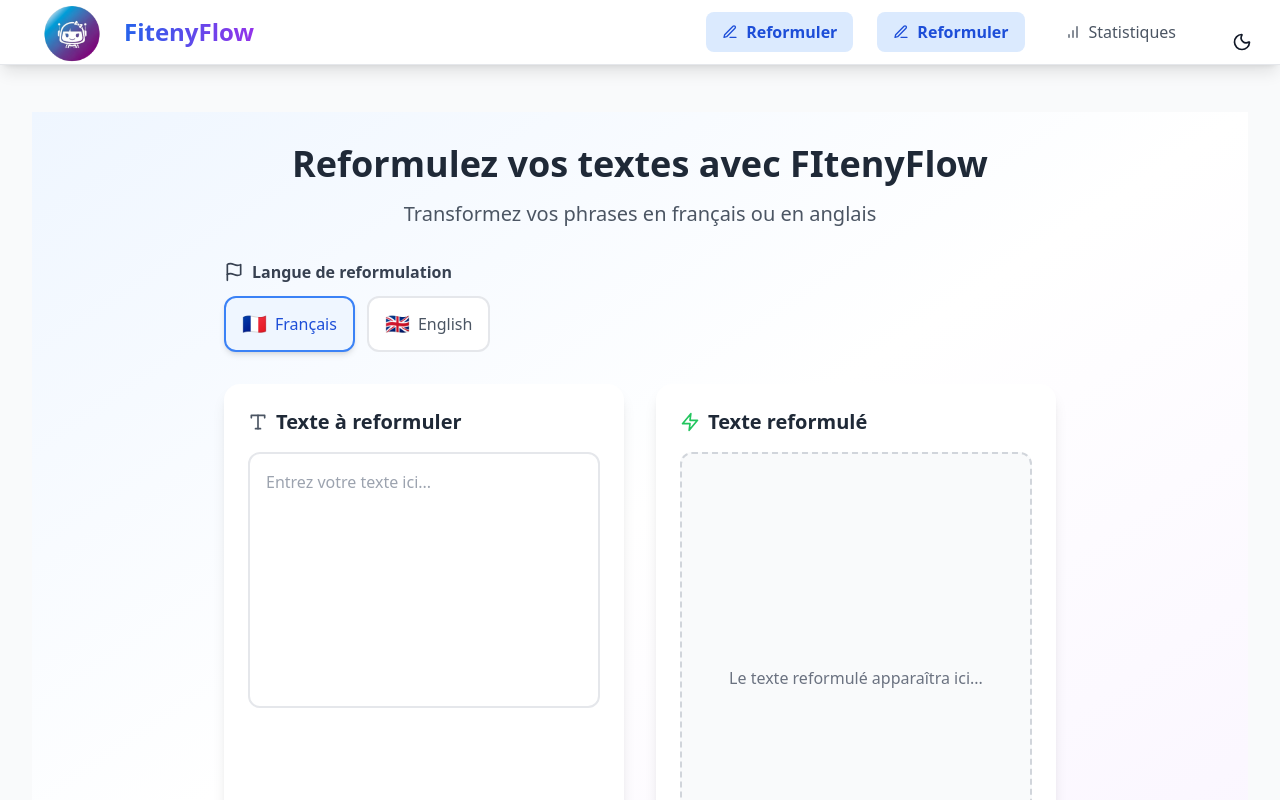
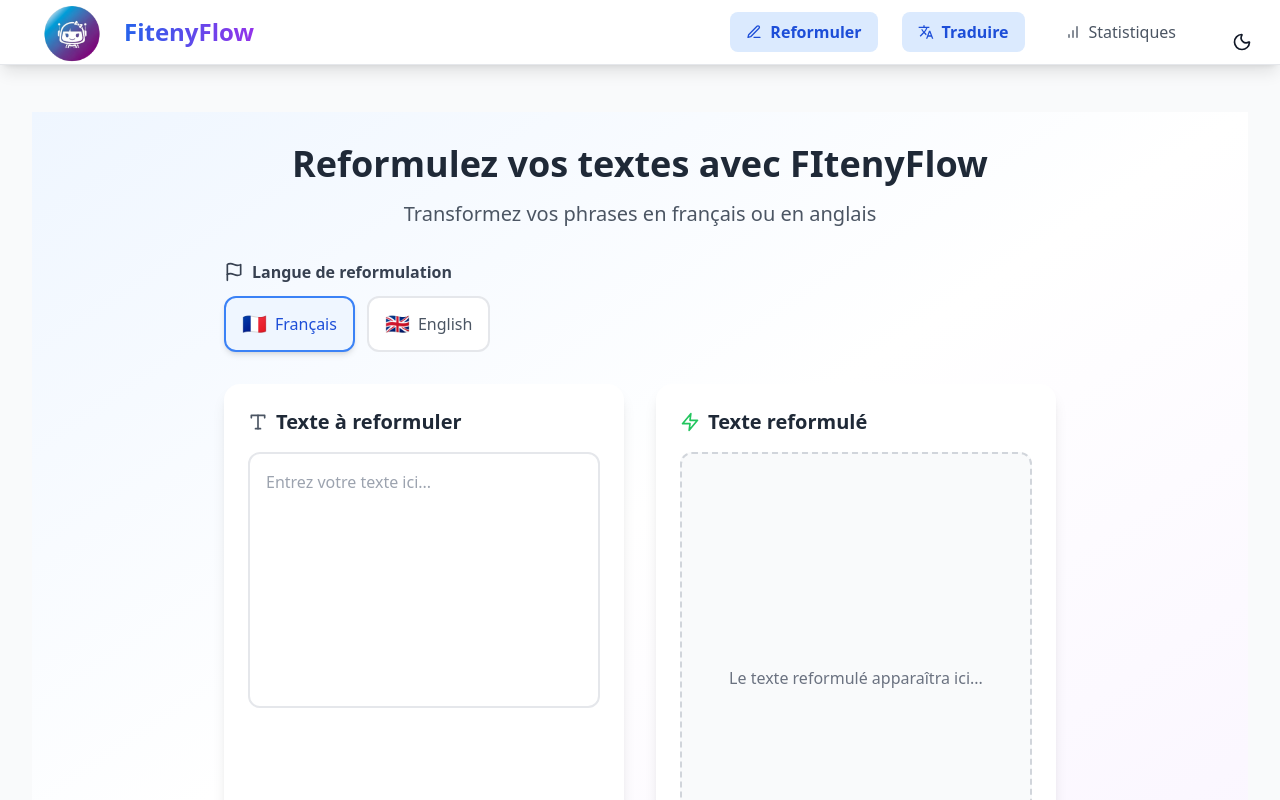
Before and after one commit to arimisarn/FitenyFlow, a React (Vite) app: page / in a window 1280 px wide. Shown: the top 800 px of the page. Built offline with nearby package versions, Linux system fonts and the light colour scheme; no server answers.

Commit message:
ajout de bouton traduire sur header, grand ecran

```diff
--- a/src/components/Header.tsx
+++ b/src/components/Header.tsx
@@ -55,7 +55,7 @@
                 <span>Reformuler</span>
               </motion.button>
             </Link>
-            <Link to="/" onClick={closeMenu}>
+            <Link to="/translate" onClick={closeMenu}>
               <motion.button
                 className={`flex items-center space-x-2 px-4 py-2 rounded-lg transition-all duration-300 ${
                   location.pathname === "/"
@@ -65,8 +65,8 @@
                 whileHover={{ scale: 1.05 }}
                 whileTap={{ scale: 0.95 }}
               >
-                <FiEdit3 className="w-4 h-4" />
-                <span>Reformuler</span>
+                <MdTranslate className="w-4 h-4" />
+                <span>Traduire</span>
               </motion.button>
             </Link>
             <Link to="/statistics" onClick={closeMenu}>
```
